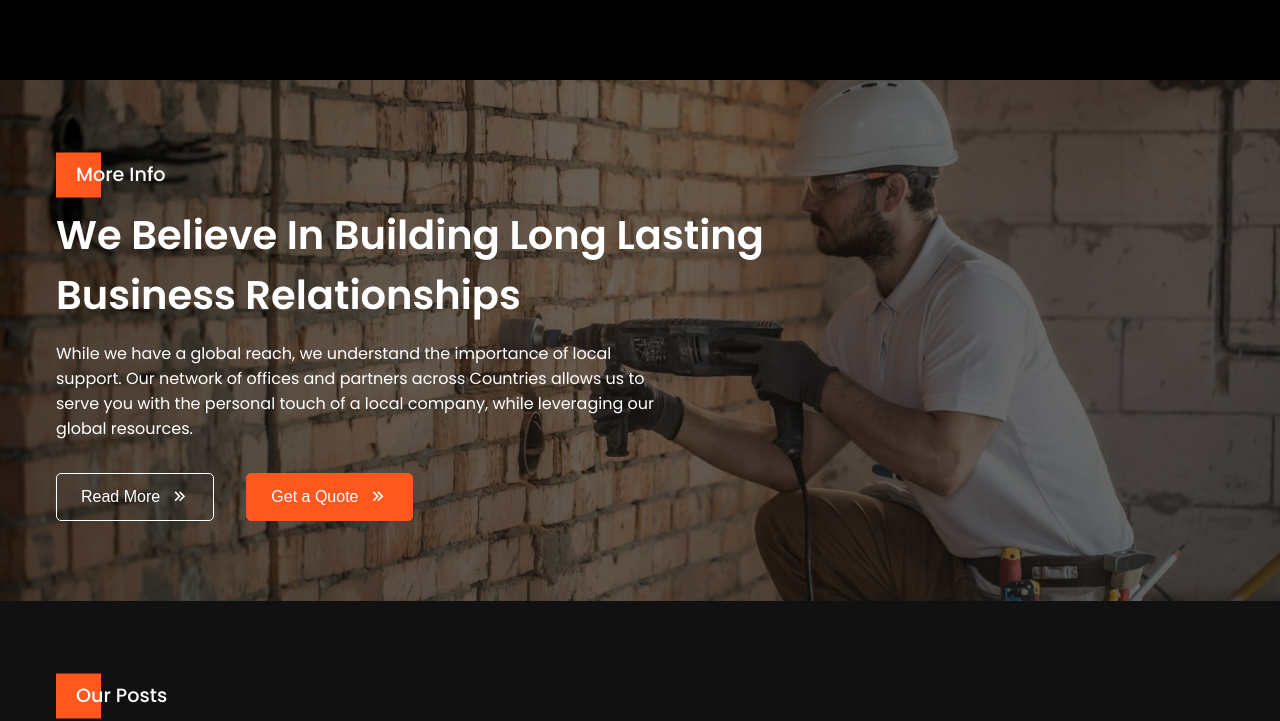
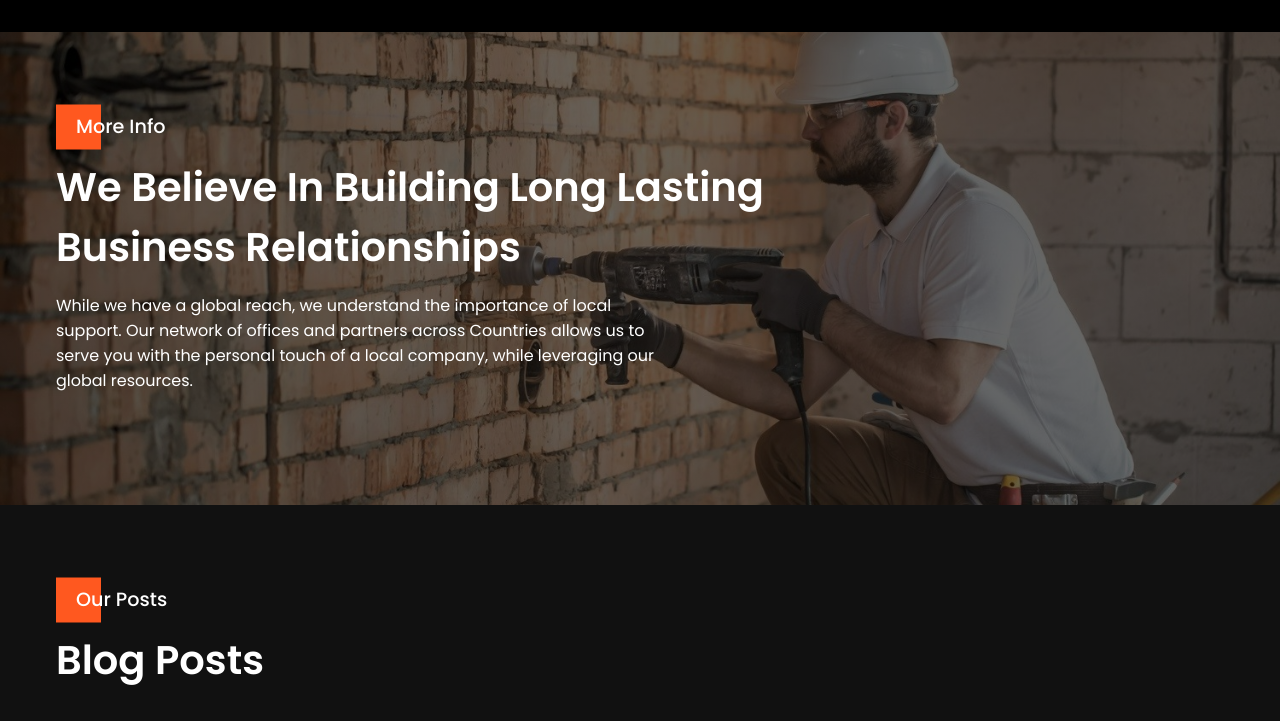
Before and after one commit to naufalganteng1/induztri-landingpage, a plain HTML site: page index.html in a window 1280 px wide. Shown: the part 1726-2447 px from the top of the page. Drawn offline with nearby package versions, Linux system fonts and the light colour scheme.

Commit message:
Update index.html

```diff
--- a/index.html
+++ b/index.html
@@ -31,10 +31,6 @@
       </nav>
       <div class="section__container header__container" id="home">
         <h1>The Reliable Industry Takes Many Forms.</h1>
-        <button class="btn btn__secondary">
-          Read More
-          <span><i class="ri-arrow-right-double-line"></i></span>
-        </button>
       </div>
     </header>
 
@@ -131,16 +127,7 @@
             us to serve you with the personal touch of a local company, while
             leveraging our global resources.
           </p>
-          <div class="banner__btns">
-            <button class="btn btn__secondary">
-              Read More
-              <span><i class="ri-arrow-right-double-line"></i></span>
-            </button>
-            <button class="btn btn__primary">
-              Get a Quote
-              <span><i class="ri-arrow-right-double-line"></i></span>
-            </button>
-          </div>
+
         </div>
       </div>
     </section>
```
